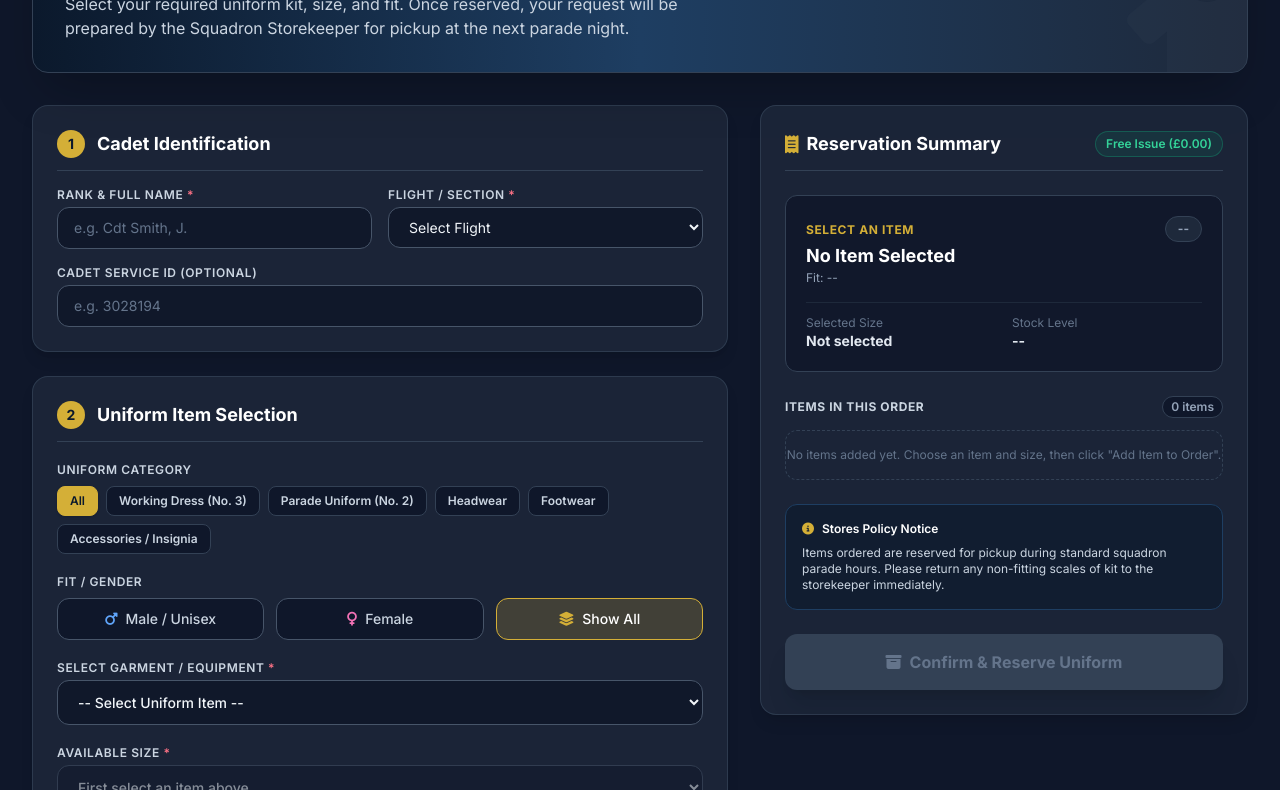
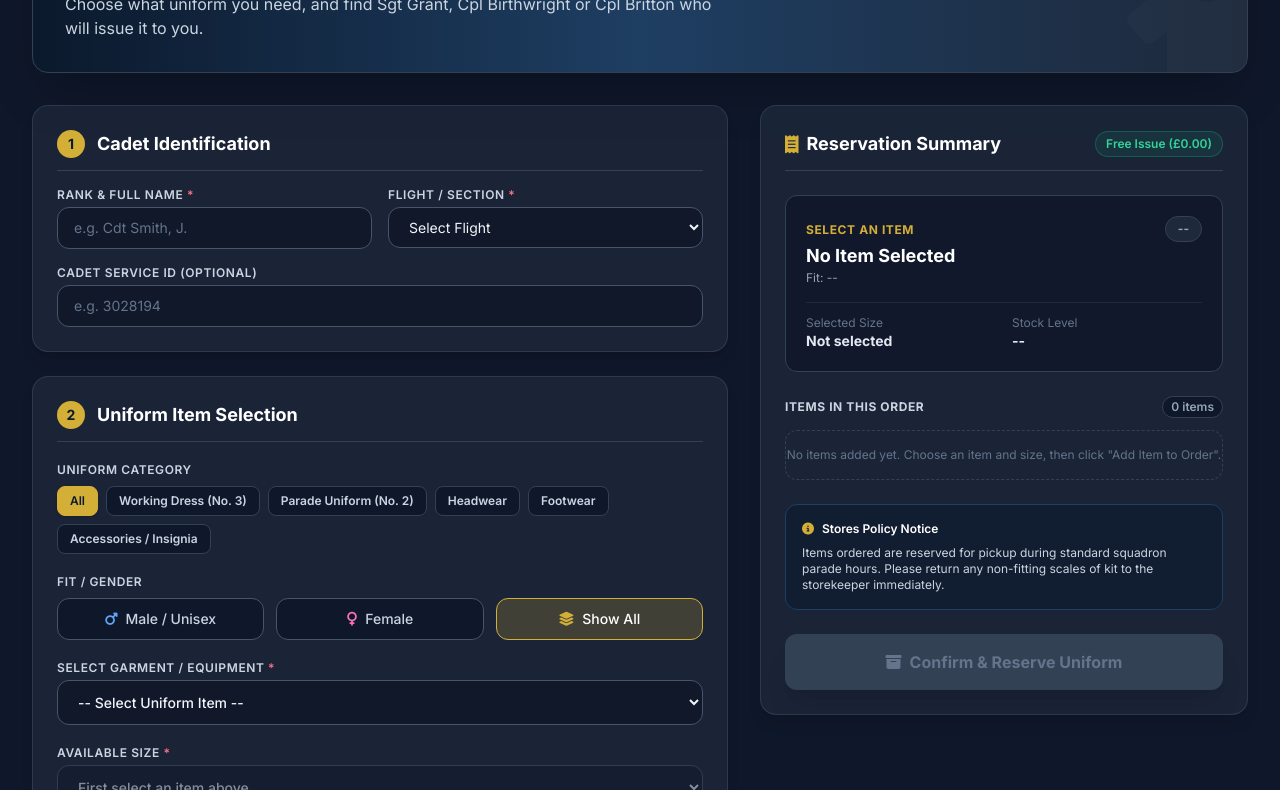
Before and after one commit to ogranto/1, a plain HTML site: page index.html in a window 1280 px wide. Shown: the part 198-988 px from the top of the page. Drawn offline with nearby package versions, Linux system fonts and the light colour scheme.

Commit message:
Update index.html

```diff
--- a/index.html
+++ b/index.html
@@ -92,7 +92,7 @@
 
                     <h2 class="text-2xl sm:text-3xl font-extrabold text-white tracking-tight">2409 Halton Stores</h2>
                     <p class="mt-2 text-slate-300 text-sm sm:text-base leading-relaxed">
-                        Select your required uniform kit, size, and fit. Once reserved, your request will be prepared by the Squadron Storekeeper for pickup at the next parade night.
+                        Choose what uniform you need, and find Sgt Grant, Cpl Birthwright or Cpl Britton who will issue it to you.
                     </p>
                 </div>
             </div>
```
